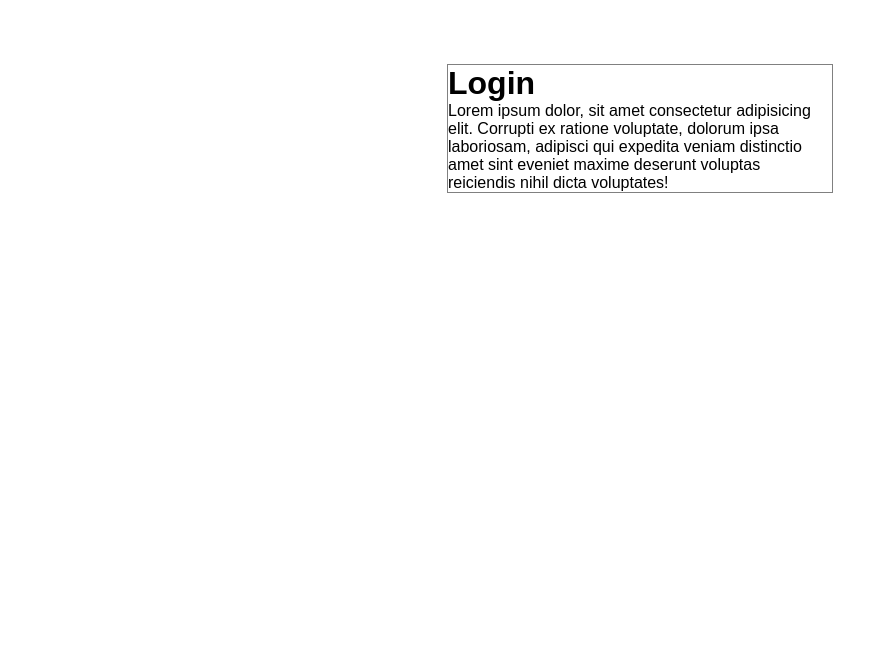
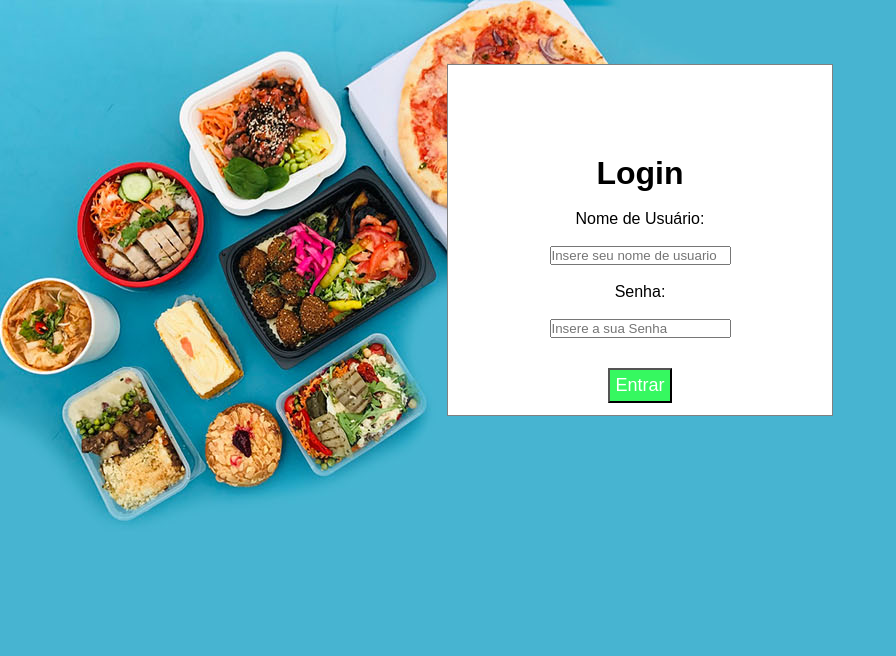
Before and after one commit to GilbertoCaetanooficiall/Restaruante, a PHP site: page /Restaruante/Admin/login.php in a window 1280 px wide. Shown: the top 656 px of the page, without its empty margins (0-896 px from the left). Run offline with PHP 8.4, Linux system fonts and the light colour scheme.

Commit message:
melhoor carregando

```diff
--- a/Admin/add-admin.php
+++ b/Admin/add-admin.php
@@ -15,7 +15,7 @@ if(isset($_SESSION['add'])){
         <form action="" method="post">
         <table class="tbl-30">
             <tr>
-                <td>Nome completo</td>
+                <td>Nome de Usuário</td>
                 <td><input type="text" name="nome_completo" placeholder="insere seu nome"></td>
             </tr>
             <tr>
--- a/Admin/index.php
+++ b/Admin/index.php
@@ -4,6 +4,12 @@
    <div class="main-content">
    <div class="wrapper">
     <h1>DASHBOARD</h1>
+    <?php
+    if (isset($_SESSION['login'])) {
+      echo $_SESSION['login'];
+      unset($_SESSION['login']);
+  }
+  ?>
       </div>
       <div class="col-4 text-center">
         <h1>5</h1>
--- a/Admin/login.php
+++ b/Admin/login.php
@@ -1,13 +1,64 @@
+<?php include('../config/constants.php');?>
 <!DOCTYPE html>
 <html lang="pt-pt">
 <head>
     <title>Login</title>
     <link rel="stylesheet" href="../css/admin.css">
 </head>
-<body>
+<body Background="../images/bg.JPG">
+
     <div class="login">
-        <h1>Login</h1>
-        <p>Lorem ipsum dolor, sit amet consectetur adipisicing elit. Corrupti ex ratione voluptate, dolorum ipsa laboriosam, adipisci qui expedita veniam distinctio amet sint eveniet maxime deserunt voluptas reiciendis nihil dicta voluptates!</p>
-    </div>
+    <br><br><br>
+    <?php
+    if (isset($_SESSION['login'])) {
+        echo $_SESSION['login'];
+        unset($_SESSION['login']);
+    }
+    ?>
+    <br> <br>
+        <h1 class="text-center">Login</h1>
+        <form action="" method="post" class = "text-center">
+
+            <br>
+               Nome de Usuário:<br><br>
+              <input type="text" name="email" placeholder="Insere seu nome de usuario"><br><br>
+               Senha: <br><br>
+             <input type="password" name="password" placeholder="Insere a sua Senha"><br><br>
+             <input type="submit" name="submit" value="Entrar" class="btn">
+
+
+        </form>
+        </div>
 </body>
 </html>
+
+<?php
+//check if the button submit cliked or not
+if(isset($_POST['submit'])){
+   //process for login
+   //1. Get the Data from login form
+   $email =$_POST['email'];
+   $password =md5($_POST['password']);
+
+//2. SQL to check whether the user with username and password exists or not
+$sql = "SELECT * FROM tb_admin WHERE email='$email' AND PASSWORD =$password";
+
+//3. Execute the query
+$res =mysqli_query($conn,$sql);
+
+//4. Count rows to check whether the user exists or not
+$count =mysqli_num_rows($res);
+if ($count==1) {
+    //user available and login success
+     $_SESSION['login'] ="<div class='sucesso'>Bem-vindo</div>";
+    //Redirect to Home page/dashboard
+    header('location:'.SITEURL.'admin/');
+    }
+else {
+    //User not available and login falied
+    $_SESSION['login'] ="<div class='error text-center'>Nome de usuario ou palavra-passe errada, por favor tente novamente</div>";
+    //Redirect to login
+    header('location:'.SITEURL.'admin/login.php');
+}
+}
+?>
--- a/Admin/manage-admin.php
+++ b/Admin/manage-admin.php
@@ -45,8 +45,8 @@ if (isset($_SESSION['update'])) {
      <table class="tbl-full">
         <tr>
             <th>S.N</th>
-            <th>Nome Completo</th>
-            <th>Nome de usuario</th>
+            <th>Nome de Usuário</th>
+            <th>Email</th>
             <th>Contacto</th>
             <th>Ação</th>
         </tr>
--- a/css/admin.css
+++ b/css/admin.css
@@ -160,7 +160,7 @@
         }
 
         .btn-primary:hover{
-            background-color: #3742fa;
+            background-color: darkslateblue;
         }
 
         .btn-secondary{
@@ -213,10 +213,10 @@
         .menu ul li a{
             text-decoration: none;
             font-weight: bold;
-            color:#ff6b81;
+            color:steelblue;
         }
         .menu ul li a:hover{
-            color:#ff4757;
+            color:darkslateblue;
         }
 
 
@@ -241,13 +241,25 @@
 
         /*css for footer*/
         .footer{
-        background-color: #ff4757;
-        color: white;
+        background-color: slategrey;
+        color:white;
+
         }
 
         /*CSS for login*/
         .login{
+            background-color: white;
             border: 1px solid grey;
             width: 30%;
             margin: 5% auto;
         }
+
+        .btn {
+            width: 10% auto;
+            background-color: rgba(51, 248, 94, 0.986);
+            color: white;
+            padding: 5px;
+            font-size: 18px;
+            cursor: pointer;
+            margin: 12px 0;
+        }
```
